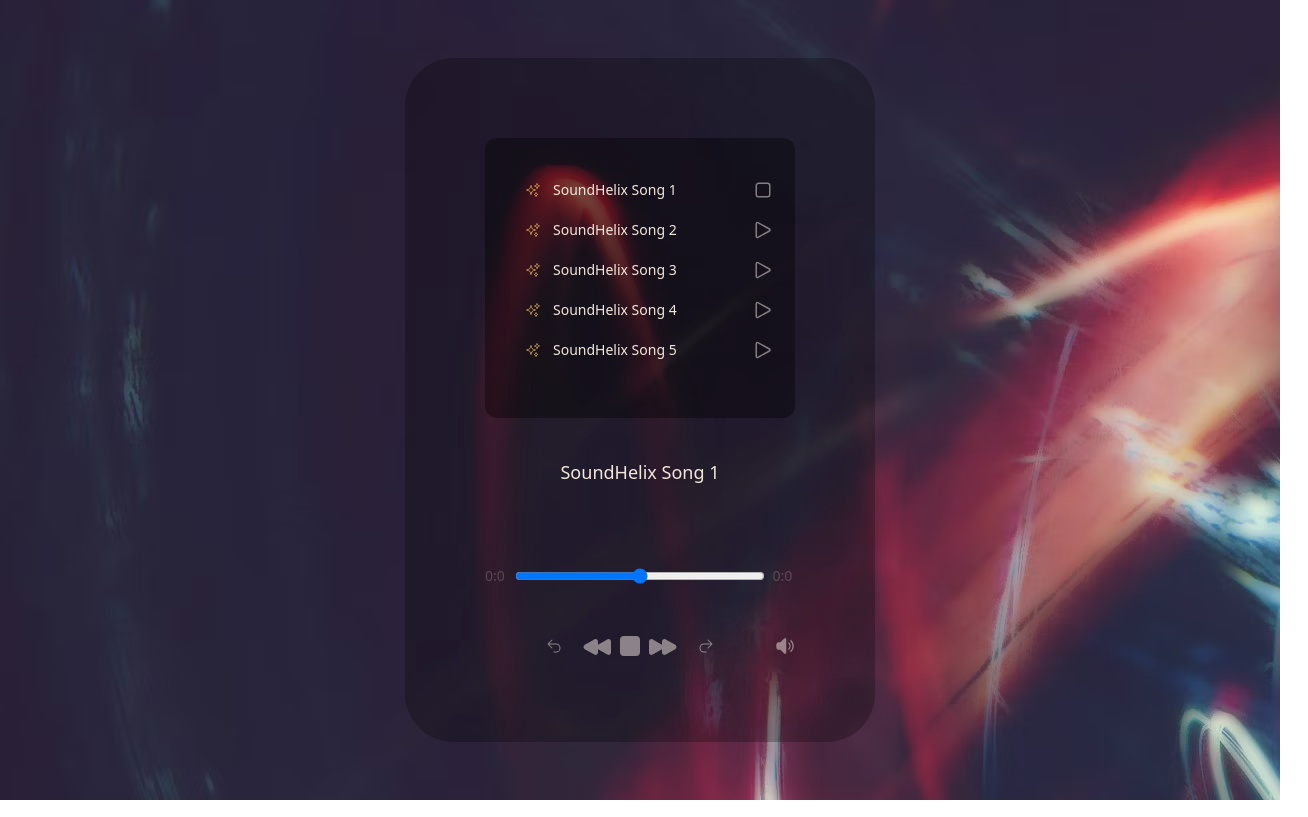
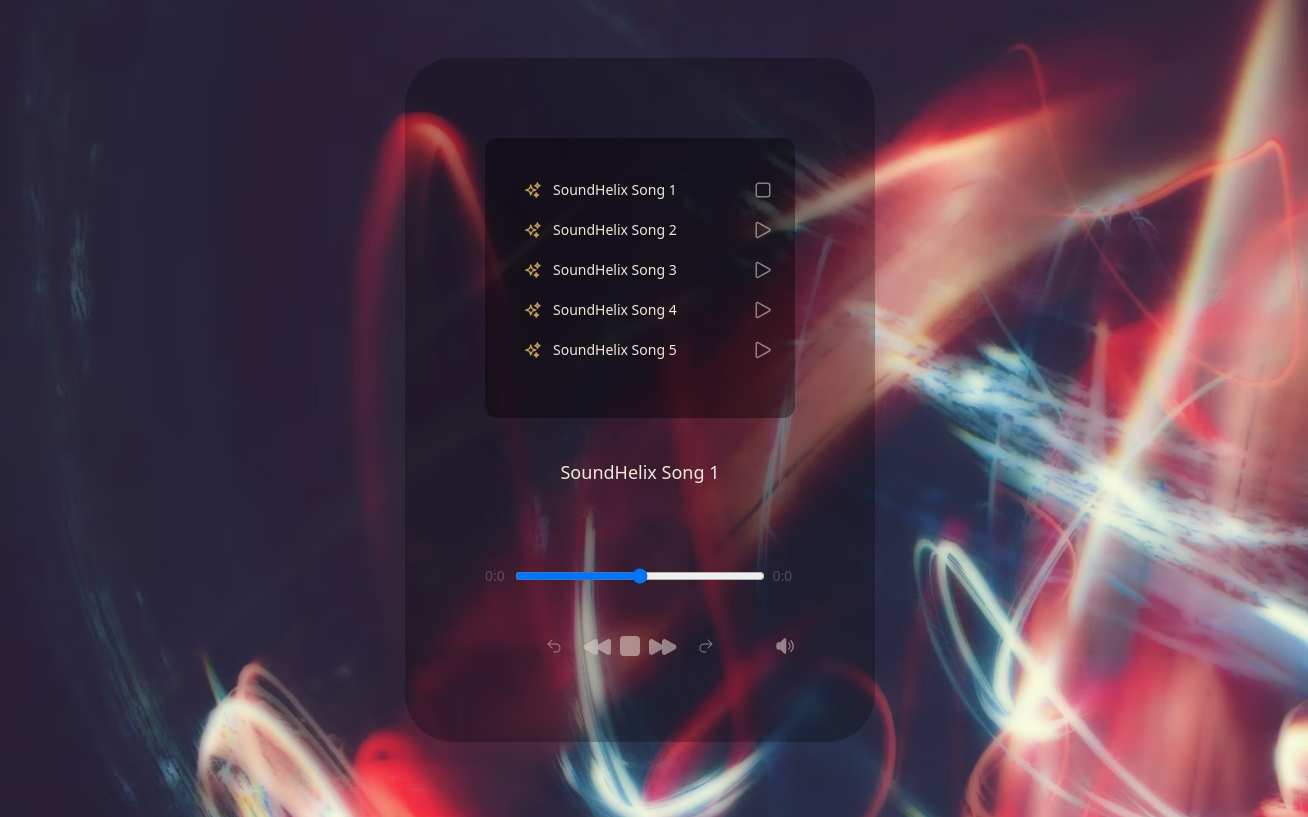
Before and after one commit to sevvalsaygat/music-player, a React (Vite) app: page / in a window 1280 px wide. Shown: the whole page, 1308 px wide, since content can reach past the window. Built offline with nearby package versions, Linux system fonts and the light colour scheme.

Commit message:
feat: add background animation

```diff
--- a/package.json
+++ b/package.json
@@ -11,6 +11,7 @@
   },
   "dependencies": {
     "@heroicons/react": "^2.1.1",
+    "classnames": "^2.5.1",
     "react": "^18.2.0",
     "react-dom": "^18.2.0",
     "react-use": "^17.4.2",
--- a/src/App.tsx
+++ b/src/App.tsx
@@ -1,15 +1,30 @@
+import React from "react";
+
+import cn from "classnames";
+
 import { Player, SongList } from "@app/components";
+import { usePlayerStore } from "@app/hooks";
 
 function App() {
+	const isPaused = usePlayerStore((state) => state.isPaused);
+
 	return (
-		<div className='music-player-bg flex flex-col items-center justify-center h-screen w-full'>
-			<div className='bg-neutral-500 px-20 pt-20 pb-20 rounded-5xl'>
-				<div className='rounded-xl py-10 pl-10 pr-5 bg-neutral-600'>
-					<SongList />
+		<React.Fragment>
+			<div
+				className={cn("absolute -z-10 h-screen w-screen top-0 left-0 right-0", {
+					"idle-bg": isPaused,
+					"animated-bg": !isPaused,
+				})}
+			/>
+			<div className='flex flex-col items-center justify-center h-screen w-full'>
+				<div className='bg-neutral-500 px-20 pt-20 pb-20 rounded-5xl'>
+					<div className='rounded-xl py-10 pl-10 pr-5 bg-neutral-600'>
+						<SongList />
+					</div>
+					<Player />
 				</div>
-				<Player />
 			</div>
-		</div>
+		</React.Fragment>
 	);
 }
 
--- a/src/index.css
+++ b/src/index.css
@@ -3,6 +3,25 @@
 @tailwind utilities;
 
 
-.music-player-bg {
+.idle-bg {
   background-image: url("/music-player-bg.avif");
+  background-size: 180% 180%;
 }
+
+.animated-bg {
+  background-image: url("/music-player-bg.avif");
+  animation: pulse 2s infinite;
+  background-size: 180% 180%;
+}
+
+@keyframes pulse {
+  0% {
+    transform: scale(1);
+  }
+  50% {
+    transform: scale(1.2);
+  }
+  100% {
+    transform: scale(1);
+  }
+}
```
Also changed, not shown: 1 other file (tests, documents, lock files or other folders).
